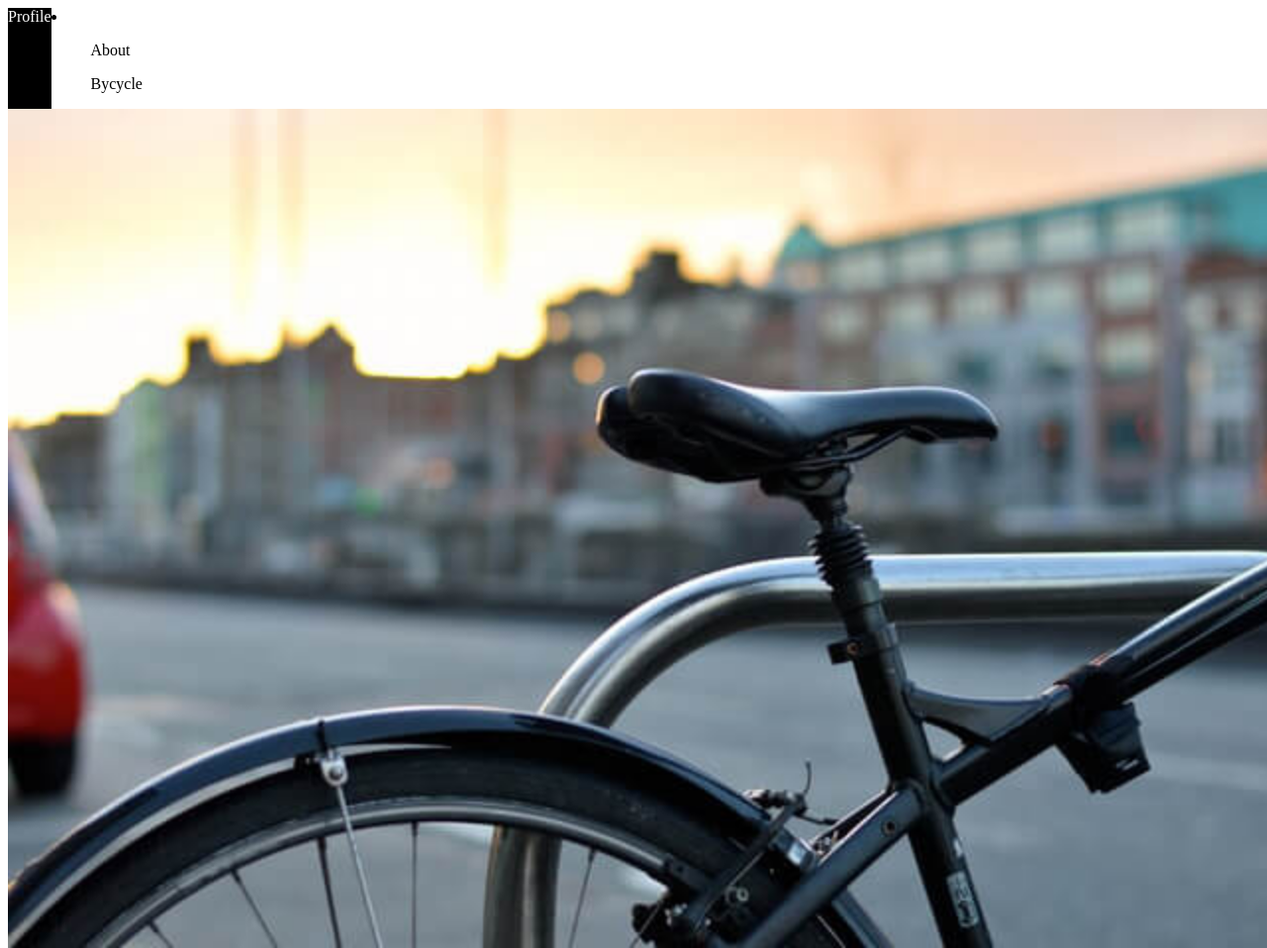
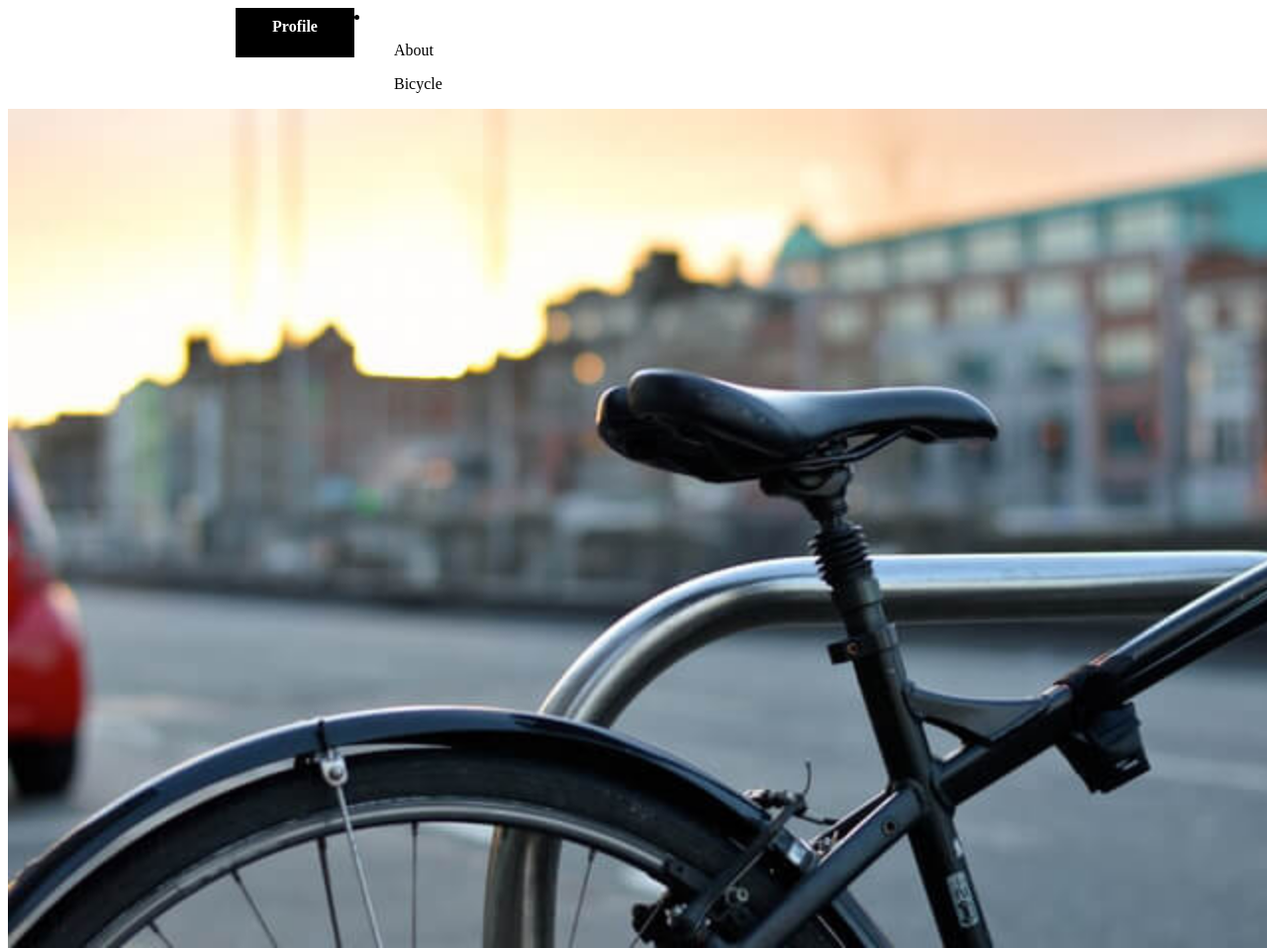
Before and after one commit to 1m4nim/profile_demo, a plain HTML site: page index.html in a window 1280 px wide. Shown: the whole page at 99% size. Drawn offline with Linux system fonts and the light colour scheme.

Commit message:
疲れたからいったん休憩

```diff
--- a/css/style.css
+++ b/css/style.css
@@ -2,11 +2,21 @@
     display: flex;
 }
 
-.img_bycycle {
+.img_bicycle {
     width: 100vw;
 }
 
-.header .profile {
+.profile {
     background-color: black;
     color: white;
+    padding-top: 10px;
+    margin-left: 230px;
+    width: 120px;
+    height: 40px;
+    text-align: center;
+    font-weight: bold;
 }
+
+.menu {
+    display: flex;
+}
--- a/index.html
+++ b/index.html
@@ -14,14 +14,16 @@
             Profile
         </div>
         <div>
-            <li>
-                <ul>About</ul>
-                <ul>Bycycle</ul>
-            </li>
+            <div class="menus">
+                <li>
+                    <ul>About</ul>
+                    <ul>Bicycle</ul>
+                </li>
+            </div>
         </div>
     </div>
 
-    <img class="img_bycycle" src="img/bicycle1.jpg" alt="自転車">
+    <img class="img_bicycle" src="img/bicycle1.jpg" alt="自転車">
 
 </body>
 
```
